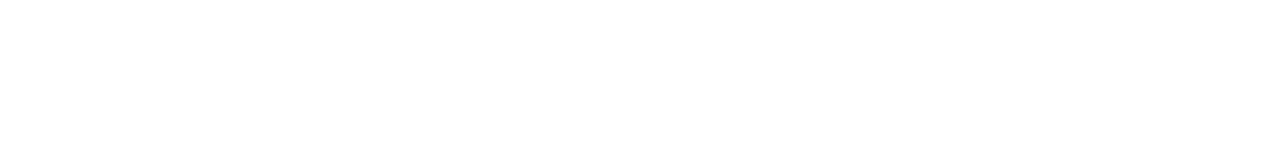
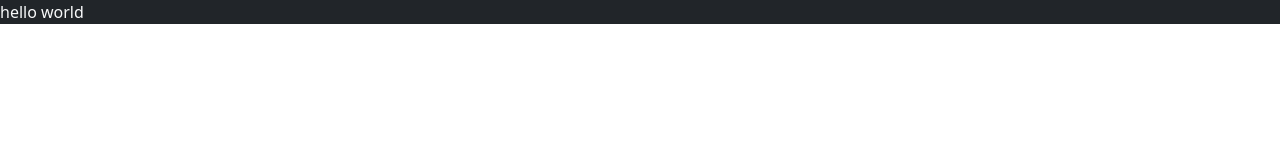
Before and after one commit to 00000vish/image-to-oled-display, a plain HTML site: page index.html in a window 1280 px wide. Drawn offline with nearby package versions, Linux system fonts and the light colour scheme.

Commit message:
add index.js

```diff
--- a/index.html
+++ b/index.html
@@ -1,8 +1,13 @@
 <html>
   <head>
     <title>Image to oled display</title>
+<link href="https://cdn.jsdelivr.net/npm/bootstrap@5.3.2/dist/css/bootstrap.min.css" rel="stylesheet" integrity="sha384-T3c6CoIi6uLrA9TneNEoa7RxnatzjcDSCmG1MXxSR1GAsXEV/Dwwykc2MPK8M2HN" crossorigin="anonymous">
   </head>
   <body>
+    <div id="helloWorld"class="bg-dark text-light">
 
+    </div>
+    <script src="/index.js"></script>
+<script src="https://cdn.jsdelivr.net/npm/bootstrap@5.3.2/dist/js/bootstrap.bundle.min.js" integrity="sha384-C6RzsynM9kWDrMNeT87bh95OGNyZPhcTNXj1NW7RuBCsyN/o0jlpcV8Qyq46cDfL" crossorigin="anonymous"></script>
   </body>
 </html>
--- /dev/null
+++ b/index.js
@@ -0,0 +1,6 @@
+function start(){
+  var div = document.getElementById('helloWorld');
+  div.innerText = "hello world";
+}
+
+start();
```
